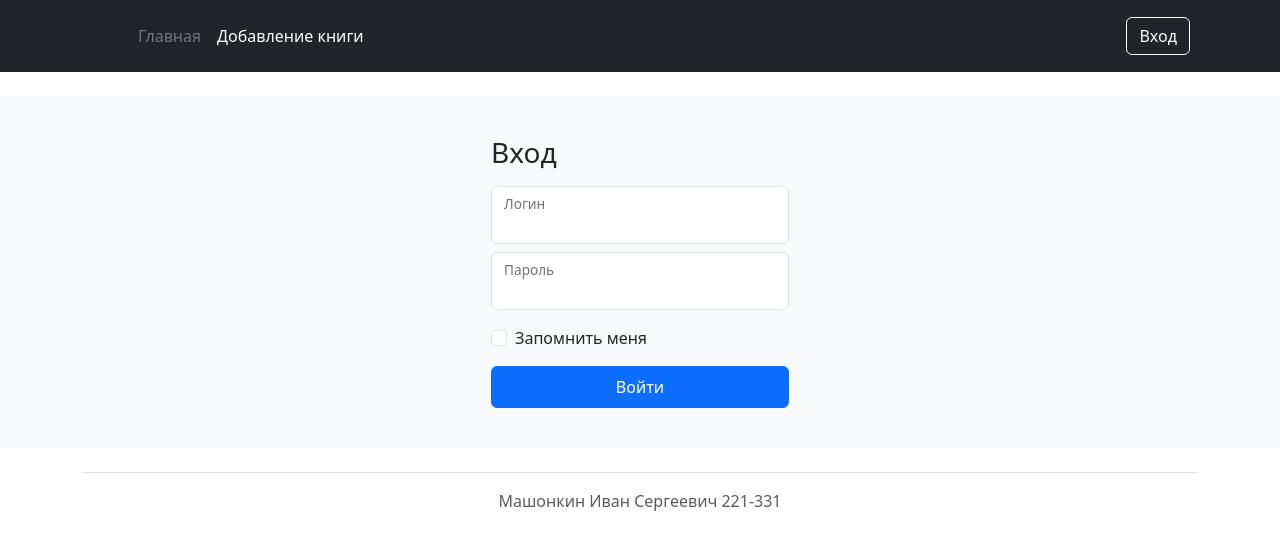
After one commit to ivmash/Mashonkin-web-dev-2024-2, a Flask app: page /login in a window 1280 px wide. The commit adds this page. Shown: the top 550 px of the page. Run offline with Flask 3, Linux system fonts and the light colour scheme.

Commit message:
login page

```diff
--- a/webdev-exam-2024-2/app/app.py
+++ b/webdev-exam-2024-2/app/app.py
@@ -1,11 +1,27 @@
-from flask import Flask, render_template
+from flask import Flask, render_template, flash, request
+from flask_sqlalchemy import SQLAlchemy
 
 app = Flask(__name__)
+
+app.config.from_pyfile('config.py')
 
 @app.route('/')
 def index():
     return render_template('index.html')
 
+@app.route('/login', methods=['GET','POST'])
+def login():
+    if request.method == 'POST':
+        login = request.form.get('login')
+        password = request.form.get('password')
+        remember = request.form.get('remember')
+        print(login, password, remember, request.form)
+    return render_template('login.html')
+
+# @app.route('/add')
+# def index():
+#     return render_template('add.html')
+
 # python3 -m venv ve
 # . ve/bin/activate -- Linux
 # ve\Scripts\activate -- Windows
--- /dev/null
+++ b/webdev-exam-2024-2/app/config.py
@@ -0,0 +1 @@
+SECRET_KEY='b3baa1cb519a5651c472d1afa1b3f4e04f1adf6909dae88a4cd39adc0ddd9732'
--- a/webdev-exam-2024-2/app/static/css/main.css
+++ b/webdev-exam-2024-2/app/static/css/main.css
@@ -27,3 +27,8 @@ table th {
     font-weight: 600;
     background-color: #eeecfd !important;
 }
+
+.form-signin {
+    max-width: 330px;
+    padding: 1rem;
+  }
--- a/webdev-exam-2024-2/app/templates/base.html
+++ b/webdev-exam-2024-2/app/templates/base.html
@@ -26,19 +26,32 @@
                 </ul>
 
                 <div class="text-end">
-                    <button type="button" class="btn btn-outline-light me-2">Вход</button>
+                    <a href="{{ url_for('login') }}" class="btn btn-outline-light me-2">Вход</a>
                 </div>
             </div>
         </div>
     </header>
 
+    <div class="container mt-4">
+        <div class="row col-6 m-0">
+            {% with msg = get_flashed_messages(with_categories=true)%}
+            {% for category, message in msg%}
+            <div class="alert alert-{{category}} alert-dismissible fade show" role="alert">
+                {{message}}
+                <button type="button" class="btn-close" data-bs-dismiss="alert" aria-label="Close"></button>
+            </div>
+            {% endfor%}
+            {%endwith%}
+        </div>
+    </div>
+
     {% block content %}{% endblock %}
 
     <div class="container">
         <footer class="py-3 my-4 border-top">
-          <p class="text-center text-body-secondary">Машонкин Иван Сергеевич 221-331</p>
+            <p class="text-center text-body-secondary">Машонкин Иван Сергеевич 221-331</p>
         </footer>
-      </div>
+    </div>
 
     <script src="https://cdn.jsdelivr.net/npm/bootstrap@5.3.3/dist/js/bootstrap.bundle.min.js"
         integrity="sha384-YvpcrYf0tY3lHB60NNkmXc5s9fDVZLESaAA55NDzOxhy9GkcIdslK1eN7N6jIeHz"
--- /dev/null
+++ b/webdev-exam-2024-2/app/templates/login.html
@@ -0,0 +1,29 @@
+{% extends 'base.html' %}
+
+{% block content %}
+<div class="d-flex align-items-center py-4 bg-body-tertiary">
+    <div class="form-signin w-100 m-auto">
+        <form method="POST">
+            <h1 class="h3 mb-3 fw-normal">Вход</h1>
+
+            <div class="form-floating mb-2">
+                <input name='login' type="text" class="form-control" id="formLogin">
+                <label for="formLogin">Логин</label>
+            </div>
+            <div class="form-floating">
+                <input name='password' type="password" class="form-control" id="formPassword">
+                <label for="formPassword">Пароль</label>
+            </div>
+
+            <div class="form-check text-start my-3">
+                <input name='remember' class="form-check-input" type="checkbox" value="remember-me" id="formRememberMe">
+                <label class="form-check-label" for="formRememberMe">
+                    Запомнить меня
+                </label>
+            </div>
+            <button class="btn btn-primary w-100 py-2" type="submit">Войти</button>
+        </form>
+    </div>
+</div>
+
+{% endblock %}
```
